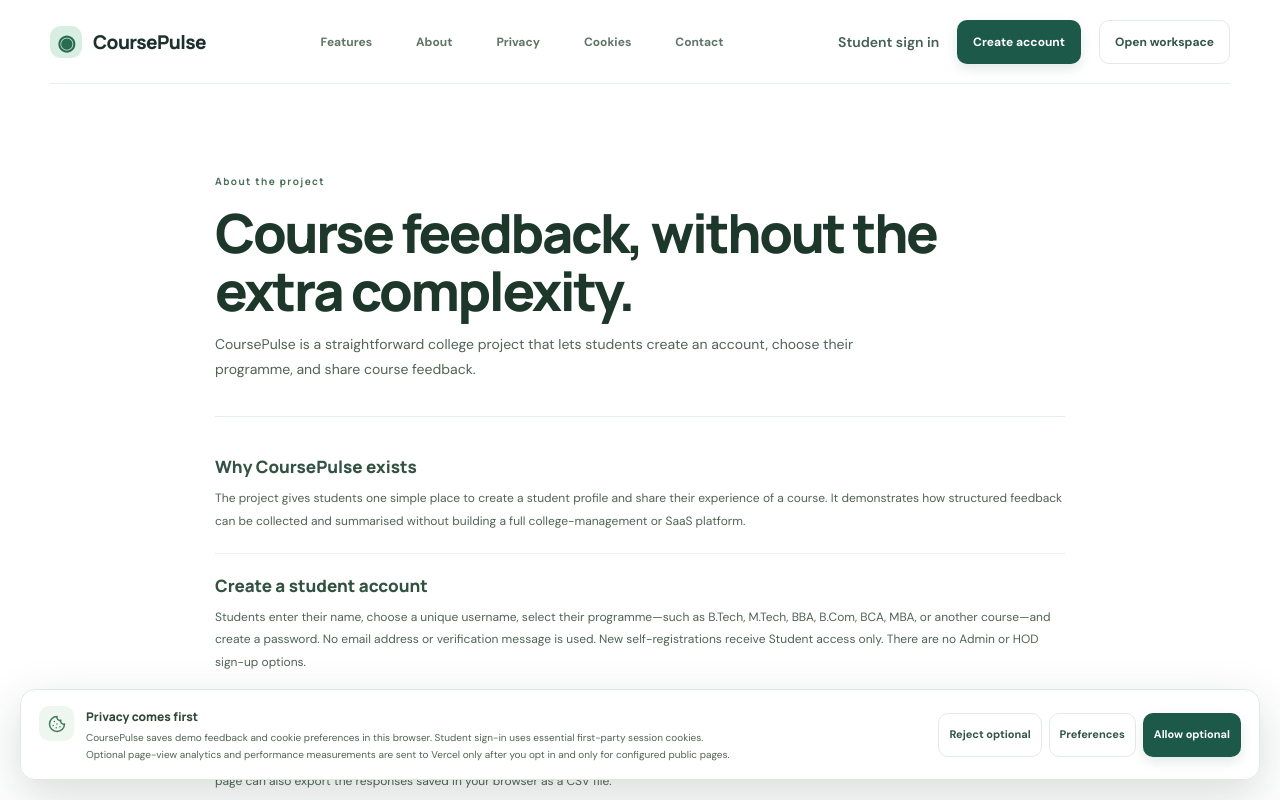
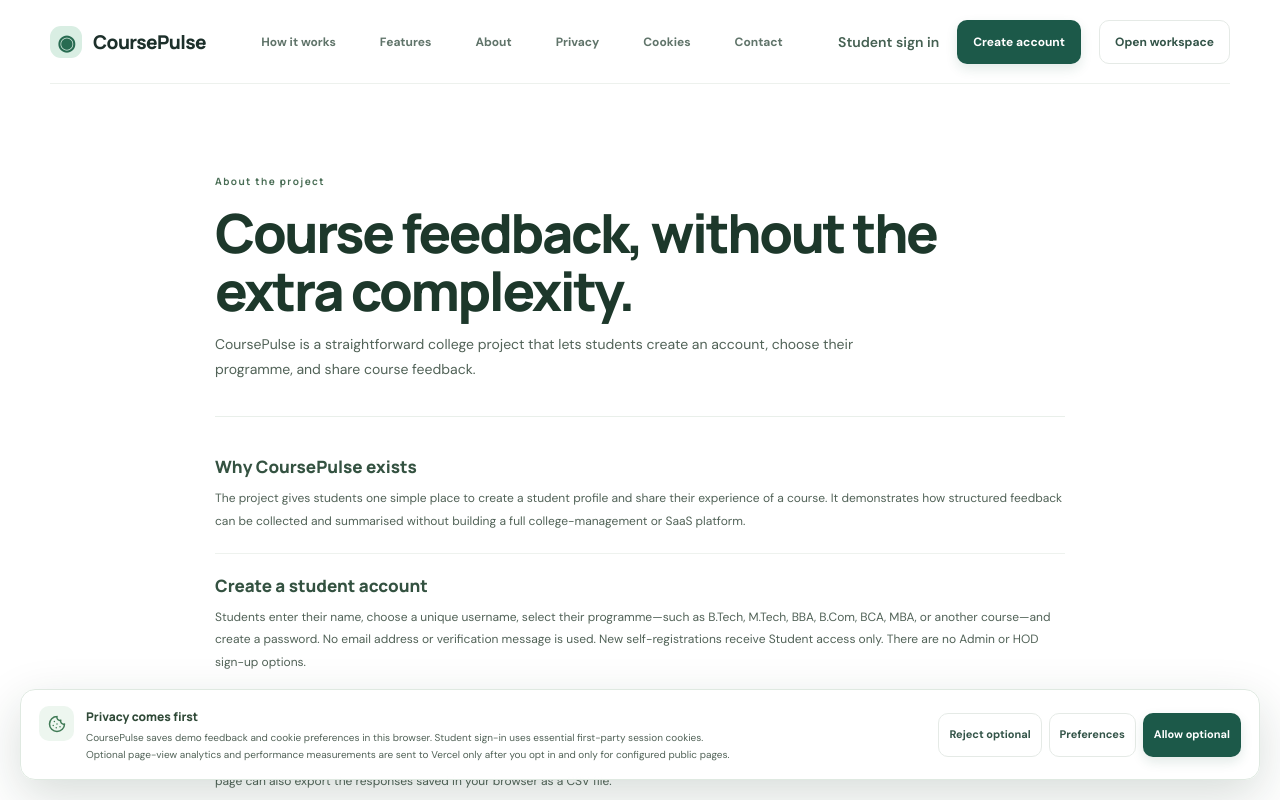
Before and after one commit to akashsharmapb09-cpu/coursePulse.site, a Next.js app: page /about in a window 1280 px wide. Shown: the top 800 px of the page. Built offline with nearby package versions, Linux system fonts and the light colour scheme; no server answers.

Commit message:
Add how-it-works link to shared public navigation

```diff
--- a/components/public-site.tsx
+++ b/components/public-site.tsx
@@ -3,6 +3,7 @@ import Link from 'next/link';
 import type { ReactNode } from 'react';
 
 const links = [
+  { href: '/#how-it-works', label: 'How it works' },
   { href: '/features', label: 'Features' },
   { href: '/about', label: 'About' },
   { href: '/privacy', label: 'Privacy' },
```
